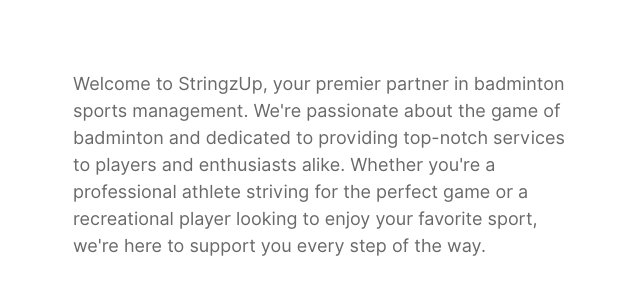
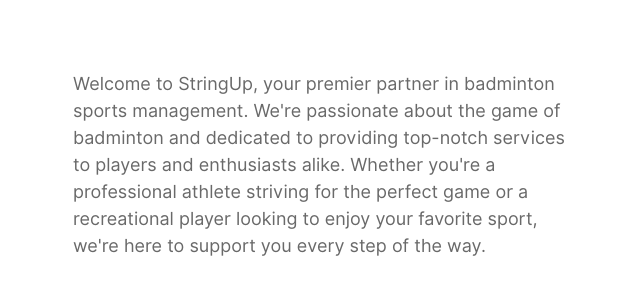
Before and after one commit to String-Up/thestringup.com, a website: page about.html in a window 1280 px wide. Shown: the part 408-707 px from the top of the page, 627-1267 px from the left. Drawn offline with Linux system fonts and the light colour scheme; files whose address does not match are found by name; a web font is replaced by a local one.

Commit message:
fixed spelling

```diff
--- a/about.html
+++ b/about.html
@@ -154,7 +154,7 @@
             </div>
             <div class="col-lg-6">
                <div class="tips-txt ps-lg-5 mt-5 mt-lg-0">
-                  <p>Welcome to StringzUp, your premier partner in badminton sports management. We're passionate about the game of badminton and dedicated to providing top-notch services to players and enthusiasts alike. Whether you're a professional athlete striving for the perfect game or a recreational player looking to enjoy your favorite sport, we're here to support you every step of the way.</p>
+                  <p>Welcome to StringUp, your premier partner in badminton sports management. We're passionate about the game of badminton and dedicated to providing top-notch services to players and enthusiasts alike. Whether you're a professional athlete striving for the perfect game or a recreational player looking to enjoy your favorite sport, we're here to support you every step of the way.</p>
                   <br/>
                   <!-- <h3>Our Mission</h3> -->
                   <p>Our Mission is Championing badminton with unparalleled support and guidance.</p>
```
